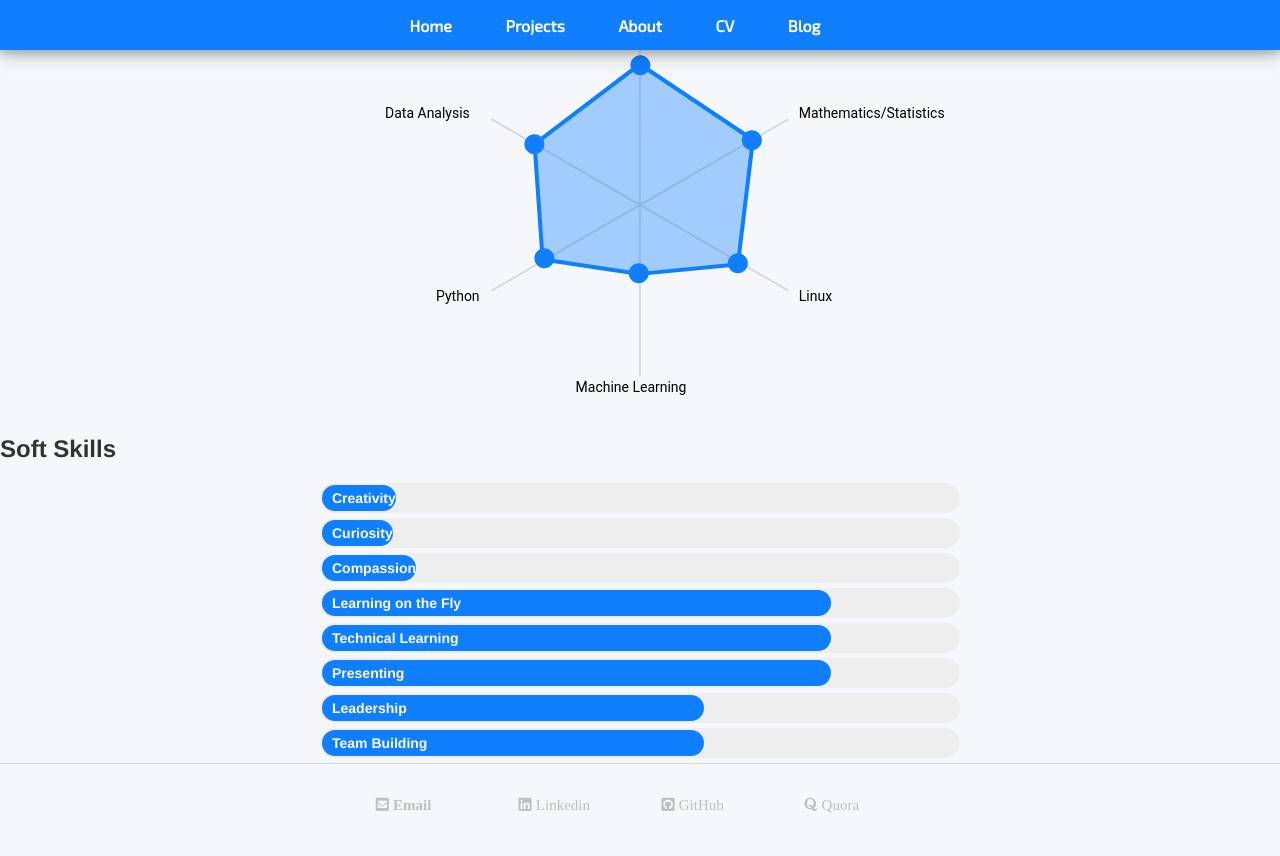
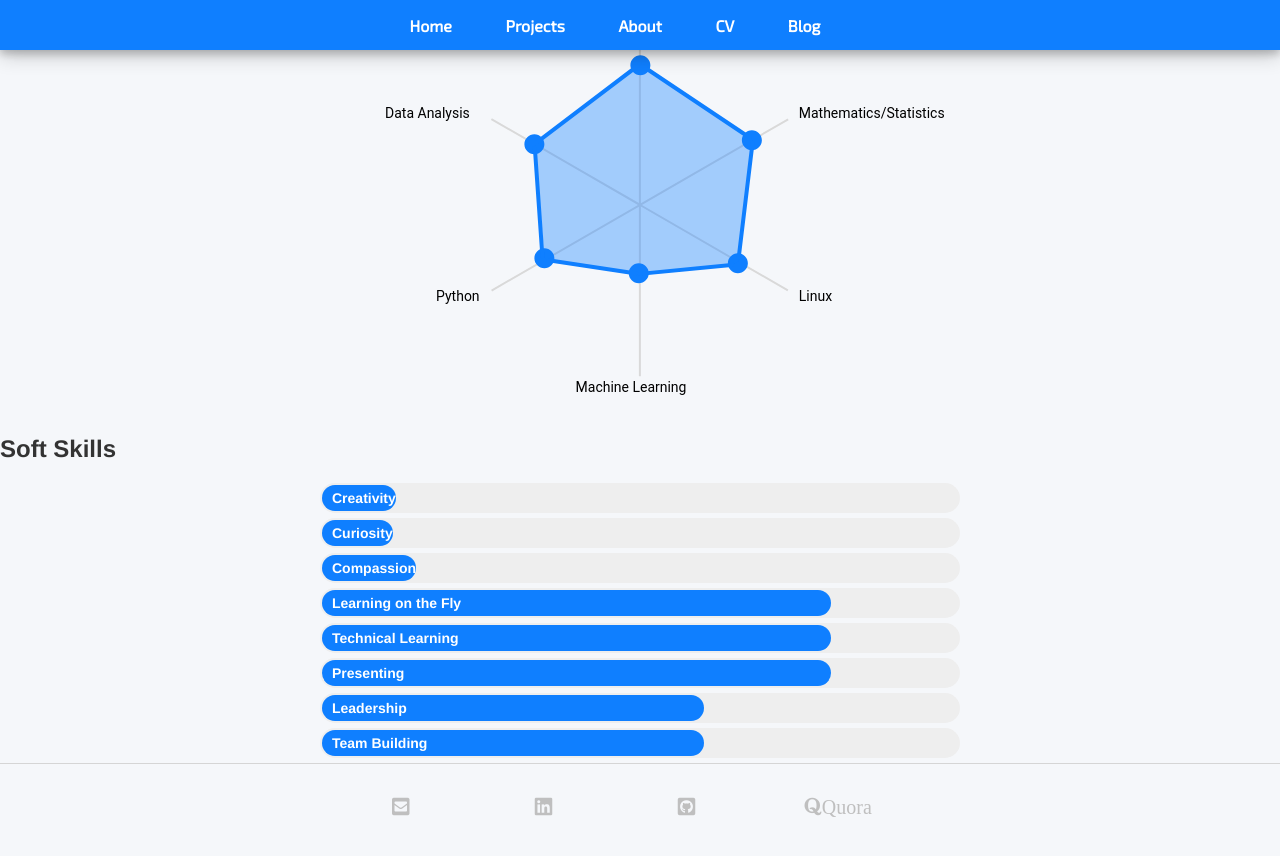
Before and after one commit to mayabenowitz/mayabenowitz.github.io, a Jekyll site: the page built from index.html, in a window 1280 px wide and 900 px high, scrolled down 1861 px. Shown: the top 856 px of the window. Built offline with Jekyll 4.4.1, drawn with Linux system fonts in a browser that asks for light colours; nearby versions of some CDN libraries.

Commit message:
Update default.html

```diff
--- a/_layouts/default.html
+++ b/_layouts/default.html
@@ -40,10 +40,10 @@
 			</div><!-- /.container -->
 			<footer>
 	    		<ul>
-	        		<li><a href="mailto:mayabenowitz@gmail.com" style="font-size: 15px; color: #bfbfbf" class="fas fa-envelope-square"><span style="opacity:0;">l</span>Email</a></li>
-				<li><a href="https://linkedin.com/in/maya-benowitz" style="font-size: 15px; color: #bfbfbf" class="fab fa-linkedin"><span style="opacity:0;">l</span>Linkedin</a></li>
-	  			<li><a href="https://github.com/mayabenowitz" style="font-size: 15px; color: #bfbfbf" class="fab fa-github-square"><span style="opacity:0;">l</span>GitHub</a></li>
-				<li><a href="https://quora.com/profile/M-P-Benowitz-1" style="font-size: 15px; color: #bfbfbf" class="fab fa-quora"><span style="opacity:0;">l</span>Quora</a></li>
+	        		<li><a href="mailto:mayabenowitz@gmail.com" style="font-size: 20px; color: #bfbfbf" class="fas fa-envelope-square"></a></li>
+				<li><a href="https://linkedin.com/in/maya-benowitz" style="font-size: 20px; color: #bfbfbf" class="fab fa-linkedin"></a></li>
+	  			<li><a href="https://github.com/mayabenowitz" style="font-size: 20px; color: #bfbfbf" class="fab fa-github-square"></a></li>
+				<li><a href="https://quora.com/profile/M-P-Benowitz-1" style="font-size: 20px; color: #bfbfbf" class="fab fa-quora">Quora</a></li>
 			</ul>
 			</footer>
 
```
